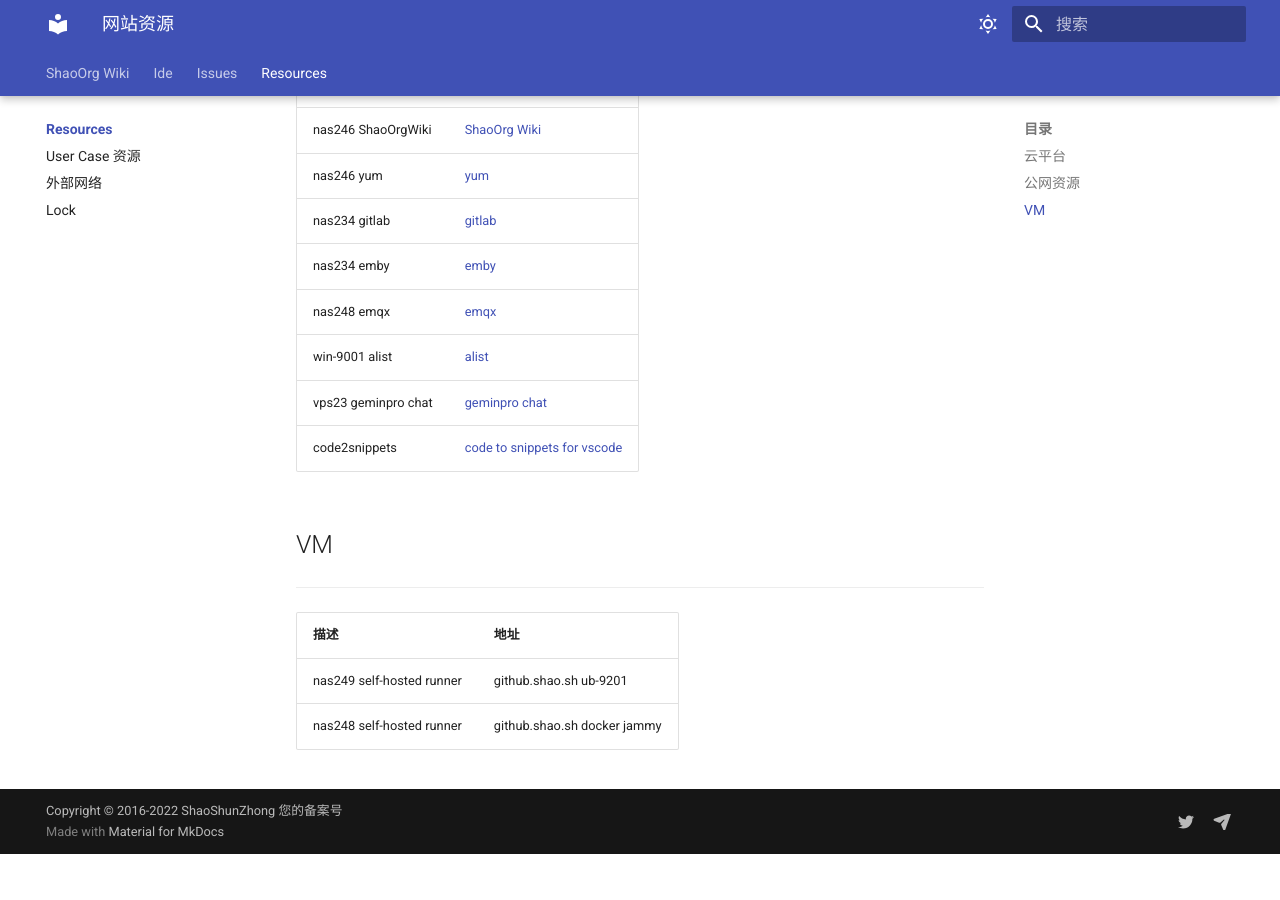
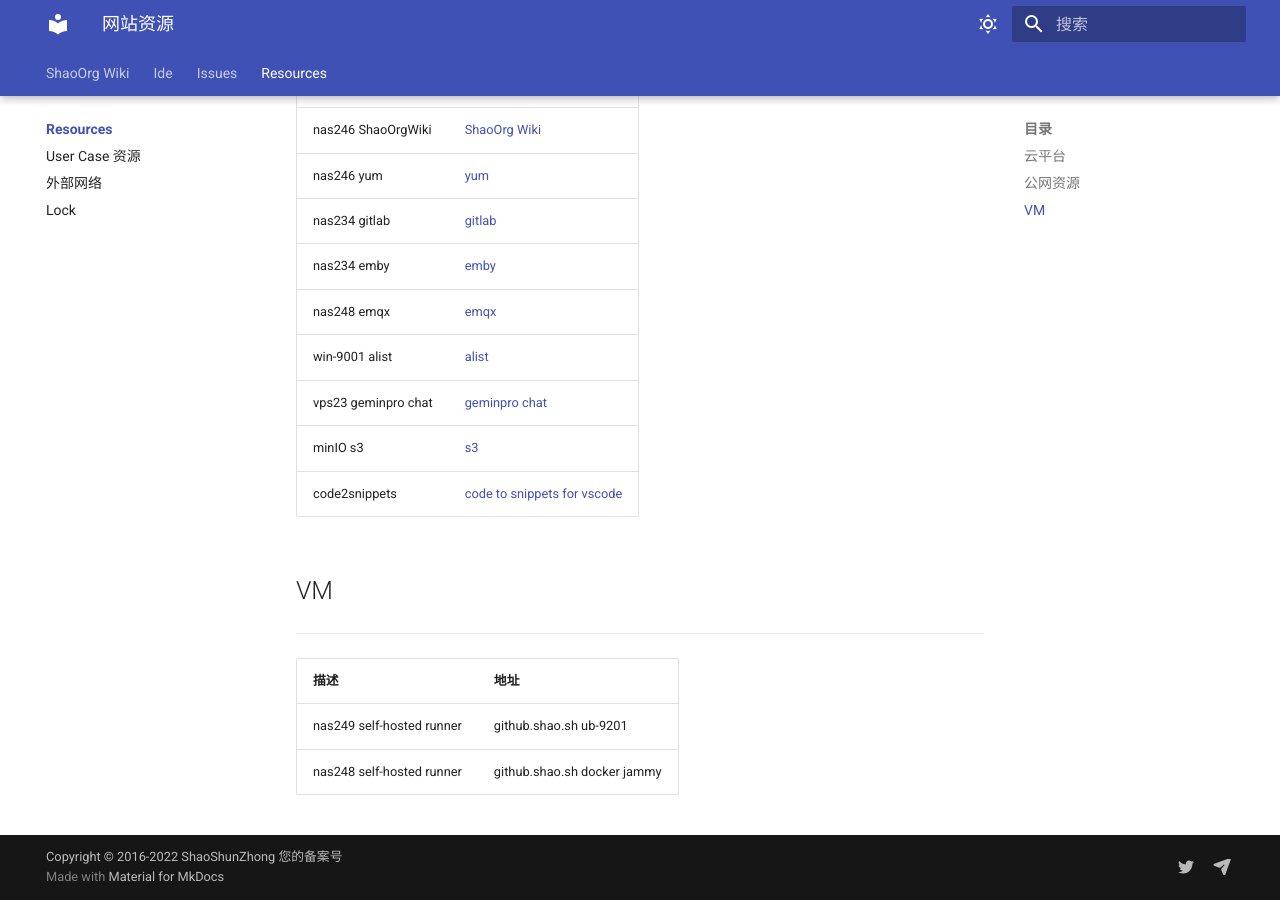
Before and after one commit to ShaoOrg/bulletin, an MkDocs documentation site: the page built from docs/resources/index.md, in a window 1280 px wide and 900 px high, scrolled down 1310 px. Built offline with MkDocs 1.6.1 and Material for MkDocs 9.7.7, drawn with Linux system fonts in a browser that asks for light colours; before the commit the page ends 2164 px from its top, so only the background shows below that.

Commit message:
NOCR: committed by shell from SSZ-JOB

```diff
--- a/docs/resources/index.md
+++ b/docs/resources/index.md
@@ -34,6 +34,7 @@
 |nas248 emqx|[emqx](https://de.vicp.net:18083)|
 |win-9001 alist|[alist](https://de.vicp.net:5244)|
 |vps23 geminpro chat|[geminpro chat](https://de.vicp.net:3030)|
+|minIO s3 |[s3](http://192.168.50.234:9001/)|
 |code2snippets|[code to snippets for vscode](https://codepen.io/mrmlnc/pen/GqMqPg)|
 ## VM
 ---
```
